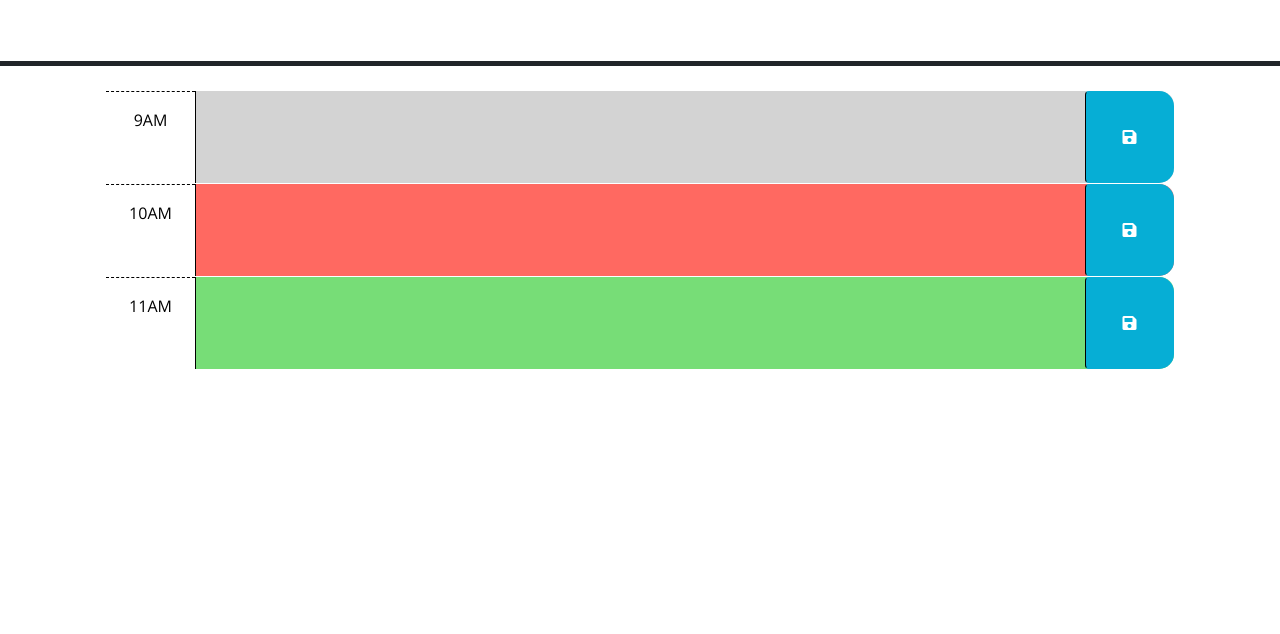
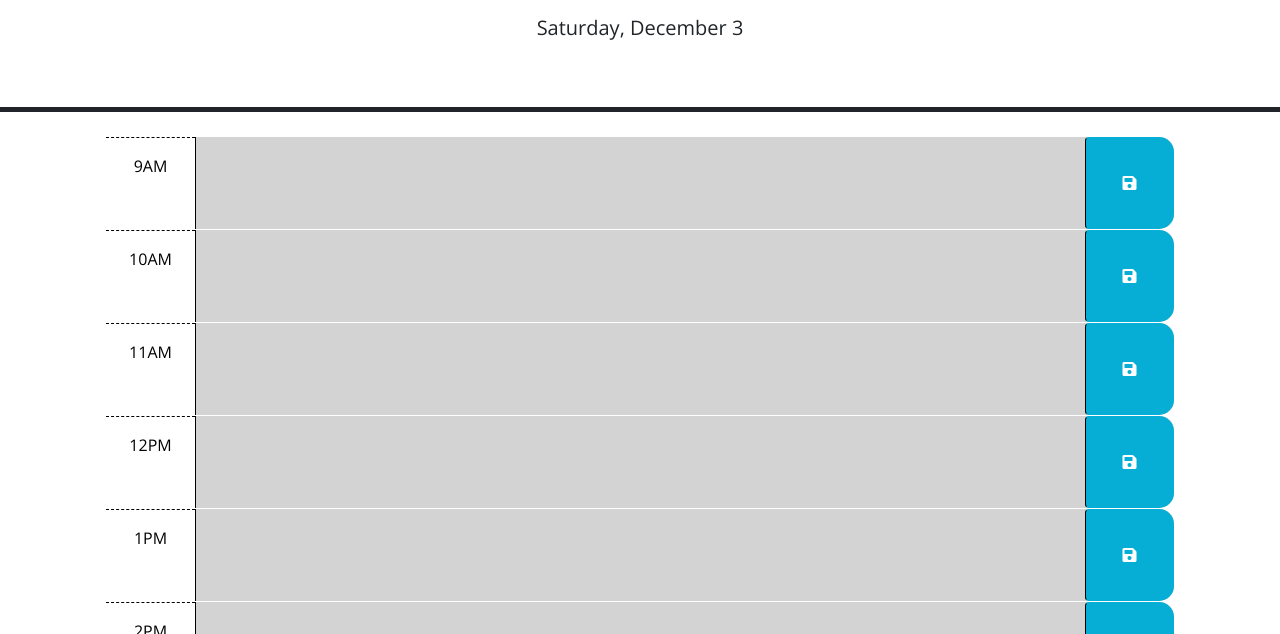
Before and after one commit to peterlim995/Work-Day-Scheduler, a plain HTML site: page index.html in a window 1280 px wide. Shown: the part 166-800 px from the top of the page. Drawn offline with nearby package versions, Linux system fonts and the light colour scheme.

Commit message:
complete the javascript code / no error found

```diff
--- a/assets/js/script.js
+++ b/assets/js/script.js
@@ -23,50 +23,136 @@ $(function () {
 });
 
 
+var currentDayEl = $('#currentDay');
+var containerEl = $('#container');
+var begin = 9; // begining time of work is 9 am
+var end = 17; // ending time of work is 5 pm
+var total = end-begin+1; // total working hour : 9 hours
+
+// console.log("Begin");
+
 // display current time
 function displaytime(){
-
-
+  var showDate = dayjs().format('dddd, MMMM D ');
+  currentDayEl.text(showDate);
 }
 
-// Read schedule from local storage and returns array of schedule object
+// Read schedule from local storage and returns array of schedule
+// Returns an array that has no content inside if there aren't any schedule.
 function readScheduleFromStorage(){
-  var schedules = localStorage.getItem('schedules');
+  var schedules = JSON.parse(localStorage.getItem('schedules'));
 
+  if(schedules !== null){
+    // console.log("exist!");
+    return schedules;
+  }else {
+    // console.log("Not exist!")
+    schedules = [];
+    for (let i = 0; i < total; i++) {
+      schedules.push('');
+    }
+  }
   return schedules;
 }
 
 // Get schedule data from local storage and displays it.
 function printScheduleData(){
 
-  var schedule = readScheduleFromStorage();
+  containerEl.empty();
 
+  var schedules = readScheduleFromStorage();
+
+  var indexHour = begin; // begining time work
+  var totalWorkingHour = total; // total working hours
+
+  for (let i = 0; i < totalWorkingHour; i++) {
+    var schedule = schedules[i];
+
+    // get hour of today
+    var currentHour = parseInt(dayjs().format('H'));
+    // console.log("Current Hour: "+currentHour);
+
+    // if schedule hour is passed class is past
+    // if schedule hour is passed class is present
+    // if schedule hour is passed class is future
+    if(indexHour < currentHour){
+      var divRow = $('<div id="hour-'+ indexHour+ '" class="row time-block past">');
+    } else if(indexHour === currentHour){
+      var divRow = $('<div id="hour-'+ indexHour+ '" class="row time-block present">');
+    } else {
+      var divRow = $('<div id="hour-'+ indexHour+ '" class="row time-block future">');
+    }
+
+    // If hour is less than 12 put AM
+    // If hour is 12PM
+    // If hour is more than 12 put PM
+    if(indexHour < 12){
+      var divHour = $('<div class="col-2 col-md-1 hour text-center py-3">'+ indexHour +'AM</div>');
+    } else if (indexHour === 12){
+      var divHour = $('<div class="col-2 col-md-1 hour text-center py-3">'+ indexHour +'PM</div>');
+    } else {
+      var divHour = $('<div class="col-2 col-md-1 hour text-center py-3">'+ (indexHour - 12) +'PM</div>');
+    }
+
+    // display schedule description
+    var textDescription = $('<textarea class="col-8 col-md-10 description" rows="3">'+ schedule +'</textarea>');
+
+    // Save Btn
+    // Setting data-index attr as beginHour
+    var saveBtn = $('<button class="btn saveBtn col-2 col-md-1" aria-label="save" data-index="'+indexHour+'"><i class="fas fa-save" aria-hidden="true"></i></button>');
+
+     // append elements to DOM to display them
+    divRow.append(divHour, textDescription, saveBtn);
+    containerEl.append(divRow);
+
+    indexHour++;  // for next hour
+  }
 }
 
 
 // Take an array of schedules and saves them in localStorage.
 function saveScheduleToStorage(schedules){
-    localStorage.setItem('schedules', JSON.stringify(schedules));
+    localStorage.setItem('schedules',JSON.stringify(schedules));
 }
 
 // Adds a schedule to local storage and prints the schedule data
 function handleSaveSchedule(){
 
-  var newSchedule = {};
+  // Getting data-index attr from the button
+  var dataIndex = $(this).attr('data-index');
+  // console.log("dataIndex: "+dataIndex);
 
-  // add schedule to local storage
+  // find <div id="hour-(dataIndex)">
+  var textArea = containerEl.children('#hour-'+dataIndex);
+  // console.log("textArea: "+textArea);
+
+  // Getting textarea value
+  var description = textArea.children('textarea').val().trim();
+  // console.log("description: "+description);
+
+  // Getting old schedule from local storage
   var schedules = readScheduleFromStorage();
-  schedules.push(newSchedule);
+
+  // decide the updateing index
+  var updateIndex = dataIndex - begin;
+
+  // replace schedule description
+  schedules.splice(updateIndex,1,description);
+
+  // save updated schedules to local storage
   saveScheduleToStorage(schedules);
 
-  // print schedule data
+  // print new schedule data
   printScheduleData();
 
 }
 
-// When click the save button
-scheduleDisplayEl.on('click', '.btn-save-project', handleSaveSchedule);
 
 printScheduleData();
+// When click the save button
+
+containerEl.on('click', '.btn', handleSaveSchedule);
 
 displaytime();
+
+setInterval(displaytime, 1000);
--- a/index.html
+++ b/index.html
@@ -28,16 +28,7 @@
       <p class="lead">A simple calendar app for scheduling your work day</p>
       <p id="currentDay" class="lead"></p>
     </header>
-    <div class="container-lg px-5">
-      <!-- Use class for "past", "present", and "future" to apply styles to the
-        time-block divs accordingly. The javascript will need to do this by
-        adding/removing these classes on each div by comparing the hour in the
-        id to the current hour. The html provided below is meant to be an example
-        demonstrating how the css provided can be leveraged to create the
-        desired layout and colors. The html below should be removed or updated
-        in the finished product. Remember to delete this comment once the
-        code is implemented.
-        -->
+    <div class="container-lg px-5" id="container">
 
       <!-- Example of a past time block. The "past" class adds a gray background color. -->
       <div id="hour-9" class="row time-block past">
```
